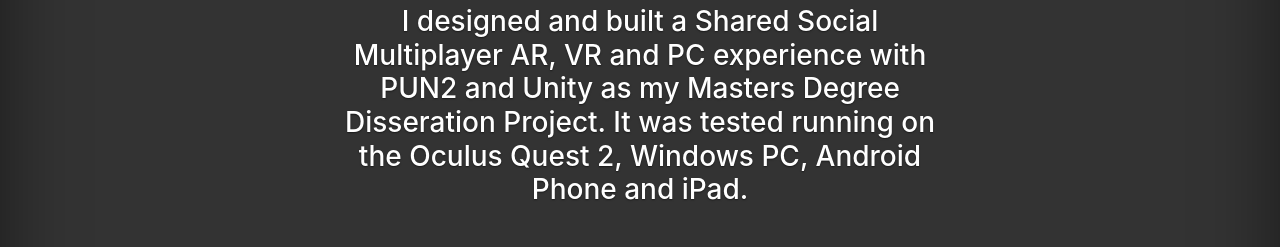
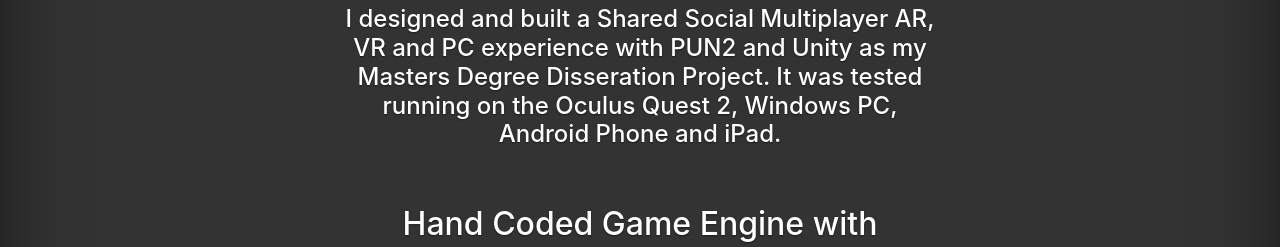
Before and after one commit to canunkystudios/canunkystudios.github.io, a plain HTML site: page projects.htm in a window 1280 px wide. Shown: the part 878-1125 px from the top of the page. Drawn offline with Linux system fonts and the light colour scheme.

Commit message:
Update projects.htm

```diff
--- a/projects.htm
+++ b/projects.htm
@@ -66,7 +66,7 @@
     <h2>Multiplayer VR, AR and PC Laser-Tag Application (Masters Disseration Project)</h2>
 <img width=800" height="600" src="https://gitlab.com/mikeyoakes/WebsiteMedia/-/raw/master/VRMultiplayer.jpg"></img></br>
           <H2><a href="https://youtu.be/4fGWze4FKMY">YouTube</a></H2>
-          <h3>I designed and built a Shared Social Multiplayer AR, VR and PC experience with PUN2 and Unity as my Masters Degree Disseration Project. It was tested running on the Oculus Quest 2, Windows PC, Android Phone and iPad.</h3>
+          <h4>I designed and built a Shared Social Multiplayer AR, VR and PC experience with PUN2 and Unity as my Masters Degree Disseration Project. It was tested running on the Oculus Quest 2, Windows PC, Android Phone and iPad.</h4>
 
           </br></br><h2>Hand Coded Game Engine with Multiplayer and Concurrency - C++, DirectX 11, Winsock for MSC.</h2>
           <img width=800" height="600" src="https://gitlab.com/mikeyoakes/WebsiteMedia/-/raw/master/c_plua_plua_multiplayer.PNG"></img></br>
```
